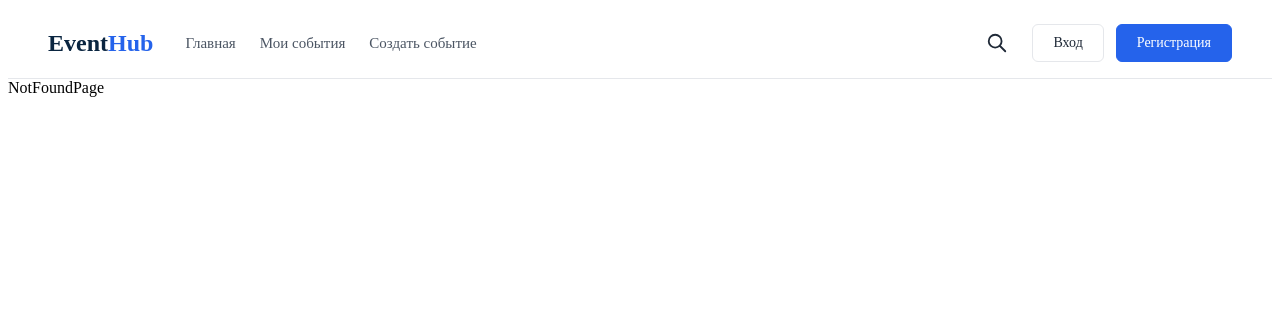
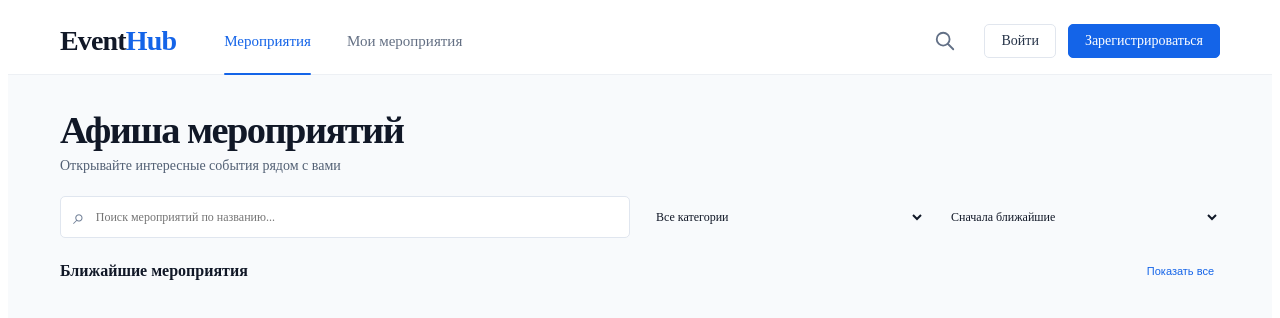
Before and after one commit to BekmurzaErnisov/EVENTHUB-FRONT, a React (Vite) app: page /events in a window 1280 px wide. Shown: the top 318 px of the page. Built offline with nearby package versions, Linux system fonts and the light colour scheme.

Commit message:
task-12: Строка поиска, фильтр и категории

```diff
--- a/src/App.tsx
+++ b/src/App.tsx
@@ -1,6 +1,7 @@
 import { createBrowserRouter, createRoutesFromElements, Route, RouterProvider, Outlet } from 'react-router-dom';
 
 import HomePage from "./pages/HomePage";
+import EventsPage from "./pages/EventsPage";
 import { Login } from "./pages/LoginPage";
 import { Register } from "./pages/RegisterPage";
 import MyEventsPage from "./pages/MyEventsPage";
@@ -23,6 +24,7 @@ const router = createBrowserRouter(
   createRoutesFromElements(
     <Route path="/" element={<Layout />}>
       <Route index element={<HomePage />} />
+      <Route path="events" element={<EventsPage />} />
       <Route path="login" element={<Login />} />
       <Route path="register" element={<Register />} />
       <Route path="my-events" element={<MyEventsPage />} />
--- a/src/components/Header.module.css
+++ b/src/components/Header.module.css
@@ -1,15 +1,17 @@
   .header {
     width: 100%;
     background-color: #ffffff;
-    border-bottom: 1px solid #e5e7eb;
+    border-bottom: 1px solid #edf0f4;
   }
 
   .nav {
     display: flex;
     align-items: center;
     justify-content: space-between;
-    gap: 24px;
-    padding: 16px 40px;
+    max-width: 1280px;
+    margin: 0 auto;
+    gap: 40px;
+    padding: 12px 52px;
   }
 
   .brandSection,
@@ -22,38 +24,63 @@
   }
 
   .brandSection {
-    gap: 32px;
+    gap: 48px;
   }
 
   .brand {
-    color: #0a2540;
-    font-size: 24px;
+    color: #111827;
+    font-size: 28px;
     font-weight: 700;
+    letter-spacing: -0.03em;
     text-decoration: none;
   }
 
   .brandAccent {
-    color: #2563eb;
+    color: #1464e8;
   }
 
   .mainLinks {
-    gap: 24px;
+    gap: 36px;
+    height: 42px;
   }
 
   .navLink {
-    color: #4b5563;
+    position: relative;
+    display: flex;
+    align-items: center;
+    height: 100%;
+    color: #647084;
     font-size: 15px;
     font-weight: 500;
     text-decoration: none;
   }
 
+  .navLink::after {
+    position: absolute;
+    right: 0;
+    bottom: -13px;
+    left: 0;
+    height: 2px;
+    border-radius: 2px;
+    background-color: #1464e8;
+    content: '';
+    opacity: 0;
+    transform: scaleX(0.5);
+    transition: opacity 0.2s ease, transform 0.2s ease;
+  }
+
   .navLink:hover,
   .navLink.active {
-    color: #2563eb;
+    color: #1464e8;
+  }
+
+  .navLink.active::after {
+    opacity: 1;
+    transform: scaleX(1);
   }
 
   .actions {
-    gap: 24px;
+    gap: 28px;
   }
 
   .searchForm {
@@ -67,16 +94,27 @@
     border-bottom: 1px solid transparent;
     background-color: transparent;
     color: #111827;
-    font-size: 14px;
+    font-size: 15px;
     opacity: 0;
     outline: none;
     transition: width 0.25s ease-in-out, padding 0.25s ease-in-out, opacity 0.25s ease-in-out;
   }
 
   .searchInputOpen {
-    width: 180px;
-    padding: 4px 8px;
-    border-bottom-color: #2563eb;
+    width: 220px;
+    padding: 8px 12px;
+    border: 1px solid #e1e6ee;
+    border-radius: 5px;
+    border-bottom-color: #e1e6ee;
+    opacity: 1;
+  }
+
+  .searchForm:hover .searchInput,
+  .searchForm:focus-within .searchInput {
+    width: 220px;
+    padding: 8px 12px;
+    border: 1px solid #e1e6ee;
+    border-radius: 5px;
     opacity: 1;
   }
 
@@ -87,7 +125,7 @@
     padding: 0;
     border: 0;
     background: transparent;
-    color: #4b5563;
+    color: #647084;
     cursor: pointer;
     border-radius: 50%;
   }
@@ -95,7 +133,7 @@
   .searchButton svg {
     width: 22px;
     height: 22px;
-    color: #1f2937;
+    color: #627086;
   }
 
   .authLinks {
@@ -103,19 +141,19 @@
   }
 
   .authLink {
-    padding: 10px 20px;
-    border: 1px solid #e5e7eb;
-    border-radius: 6px;
+    padding: 8px 16px;
+    border: 1px solid #e1e6ee;
+    border-radius: 5px;
     background-color: #ffffff;
-    color: #1f2937;
+    color: #273449;
     font-size: 14px;
     font-weight: 500;
     text-decoration: none;
   }
 
   .registerLink {
-    border-color: #2563eb;
-    background-color: #2563eb;
+    border-color: #1464e8;
+    background-color: #1464e8;
     color: #ffffff;
   }
 
--- a/src/components/Header.tsx
+++ b/src/components/Header.tsx
@@ -38,19 +38,16 @@ export const Header: React.FC = () => {
       <nav className={styles.nav}>
 
         <div className={styles.brandSection}>
-          <NavLink to="/" className={styles.brand}>
+          <NavLink to="/" end className={styles.brand}>
             Event<span className={styles.brandAccent}>Hub</span>
           </NavLink>
 
           <div className={styles.mainLinks}>
-            <NavLink to="/" end className={getLinkClass}>
-              Главная
+            <NavLink to="/events" className={getLinkClass}>
+              Мероприятия
             </NavLink>
             <NavLink to="/my-events" className={getLinkClass}>
-              Мои события
-            </NavLink>
-            <NavLink to="/create-event" className={getLinkClass}>
-              Создать событие
+              Мои мероприятия
             </NavLink>
           </div>
         </div>
@@ -78,10 +75,10 @@ export const Header: React.FC = () => {
 
           <div className={styles.authLinks}>
             <NavLink to="/login" className={styles.authLink}>
-              Вход
+              Войти
             </NavLink>
             <NavLink to="/register" className={`${styles.authLink} ${styles.registerLink}`}>
-              Регистрация
+              Зарегистрироваться
             </NavLink>
           </div>
         </div>
--- /dev/null
+++ b/src/pages/EventsPage.module.css
@@ -0,0 +1,104 @@
+.page {
+  min-height: calc(100vh - 75px);
+  background: #f8fafc;
+  color: #111827;
+}
+
+.hero,
+.eventsSection {
+  max-width: 1176px;
+  margin: 0 auto;
+}
+
+.hero {
+  padding: 34px 52px 24px;
+}
+
+.hero h1 {
+  margin: 0;
+  font-size: clamp(30px, 3vw, 40px);
+  line-height: 1.1;
+  letter-spacing: -0.04em;
+}
+
+.hero p {
+  margin: 7px 0 22px;
+  color: #526074;
+  font-size: 14px;
+}
+
+.filters {
+  display: grid;
+  grid-template-columns: minmax(240px, 1.5fr) minmax(160px, 0.75fr) minmax(180px, 0.75fr);
+  gap: 10px;
+}
+
+.searchField,
+.filters select {
+  display: flex;
+  align-items: center;
+  min-height: 42px;
+  box-sizing: border-box;
+  border: 1px solid #e0e6ef;
+  border-radius: 5px;
+  background: #ffffff;
+  color: #263449;
+}
+
+.searchField {
+  gap: 9px;
+  padding: 0 12px;
+}
+
+.searchField span {
+  color: #728198;
+  font-size: 21px;
+  line-height: 1;
+}
+
+.searchField input,
+.filters select {
+  width: 100%;
+  border: 0;
+  outline: 0;
+  background: transparent;
+  color: inherit;
+  font: inherit;
+  font-size: 12px;
+}
+
+.filters select {
+  padding: 0 12px;
+}
+
+.eventsSection {
+  display: flex;
+  align-items: center;
+  justify-content: space-between;
+  padding: 0 52px 32px;
+}
+
+.eventsSection h2 {
+  margin: 0;
+  font-size: 16px;
+}
+
+.showAll {
+  border: 0;
+  background: transparent;
+  color: #1464e8;
+  cursor: pointer;
+  font-size: 11px;
+}
+
+@media (max-width: 760px) {
+  .hero,
+  .eventsSection {
+    padding-right: 20px;
+    padding-left: 20px;
+  }
+
+  .filters {
+    grid-template-columns: 1fr;
+  }
+}
--- /dev/null
+++ b/src/pages/EventsPage.tsx
@@ -0,0 +1,44 @@
+import styles from './EventsPage.module.css';
+
+function EventsPage() {
+  return (
+    <main className={styles.page}>
+      <section className={styles.hero}>
+        <h1>Афиша мероприятий</h1>
+        <p>Открывайте интересные события рядом с вами</p>
+
+        <div className={styles.filters}>
+          <label className={styles.searchField}>
+            <span aria-hidden="true">⌕</span>
+            <input type="search" placeholder="Поиск мероприятий по названию..." />
+          </label>
+          <select defaultValue="all" aria-label="Категория мероприятия">
+            <option value="all">Все категории</option>
+            <option value="sport">Спорт</option>
+            <option value="cinema">Кино</option>
+            <option value="music">Музыка</option>
+            <option value="education">Образование</option>
+            <option value="conference">Конференции</option>
+            <option value="exhibition">Выставки</option>
+            <option value="theatre">Театр</option>
+            <option value="other">Другое</option>
+          </select>
+          <select defaultValue="nearest" aria-label="Сортировка мероприятий">
+            <option value="nearest">Сначала ближайшие</option>
+            <option value="oldest">Сначала старые</option>
+            <option value="added">По дате добавления</option>
+            <option value="newest">Сначала новые</option>
+            <option value="title">По названию</option>
+          </select>
+        </div>
+      </section>
+
+      <section className={styles.eventsSection}>
+        <h2>Ближайшие мероприятия</h2>
+        <button type="button" className={styles.showAll}>Показать все</button>
+      </section>
+    </main>
+  );
+}
+
+export default EventsPage;
--- a/src/pages/HomePage.tsx
+++ b/src/pages/HomePage.tsx
@@ -1,5 +1,5 @@
 function Homepage() {
-    return <>HomePage</>
+    return null;
 }
 
 export default Homepage
```
